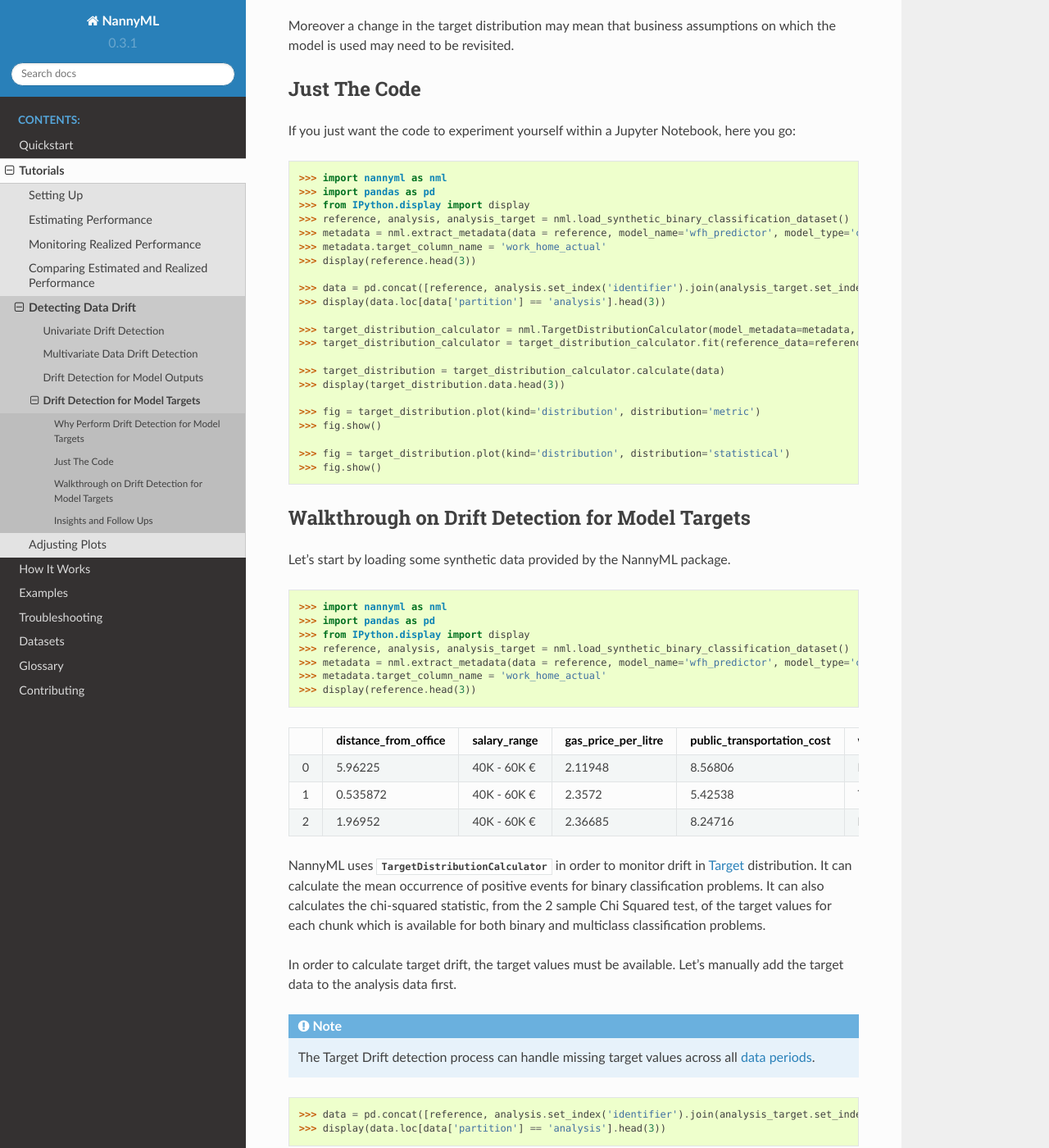
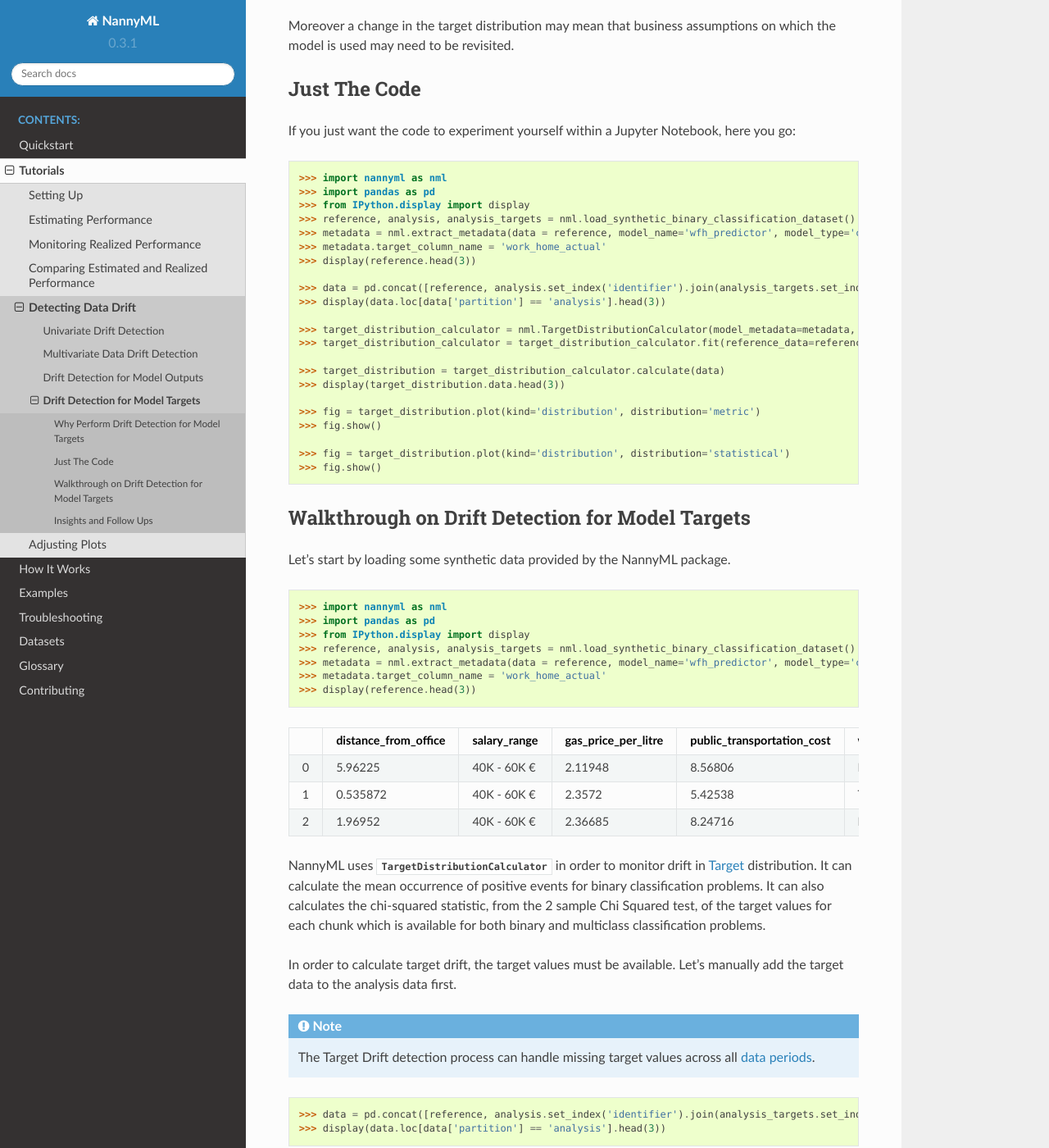
Before and after one commit to NannyML/nannyml, a Sphinx documentation site: the page built from docs/tutorials/detecting_data_drift/drift_detection_for_model_targets.rst, in a window 1280 px wide and 1400 px high, scrolled down 268 px. Shown: the whole window at 82% size. Built offline with Sphinx 7.4.7 and the Read the Docs theme 2.0.0, drawn with Linux system fonts in a browser that asks for light colours; pages that are not in the unit, such as notebooks, are missing from menus.

Commit message:
target drift fixes

```diff
--- a/docs/tutorials/detecting_data_drift/drift_detection_for_model_targets.rst
+++ b/docs/tutorials/detecting_data_drift/drift_detection_for_model_targets.rst
@@ -23,12 +23,12 @@ If you just want the code to experiment yourself within a Jupyter Notebook, here
     >>> import nannyml as nml
     >>> import pandas as pd
     >>> from IPython.display import display
-    >>> reference, analysis, analysis_target = nml.load_synthetic_binary_classification_dataset()
+    >>> reference, analysis, analysis_targets = nml.load_synthetic_binary_classification_dataset()
     >>> metadata = nml.extract_metadata(data = reference, model_name='wfh_predictor', model_type='classification_binary', exclude_columns=['identifier'])
     >>> metadata.target_column_name = 'work_home_actual'
     >>> display(reference.head(3))
 
-    >>> data = pd.concat([reference, analysis.set_index('identifier').join(analysis_target.set_index('identifier'), on='identifier', rsuffix='_r')], ignore_index=True).reset_index(drop=True)
+    >>> data = pd.concat([reference, analysis.set_index('identifier').join(analysis_targets.set_index('identifier'), on='identifier', rsuffix='_r')], ignore_index=True).reset_index(drop=True)
     >>> display(data.loc[data['partition'] == 'analysis'].head(3))
 
     >>> target_distribution_calculator = nml.TargetDistributionCalculator(model_metadata=metadata, chunk_size=5000)
@@ -56,7 +56,7 @@ Let's start by loading some synthetic data provided by the NannyML package.
     >>> import nannyml as nml
     >>> import pandas as pd
     >>> from IPython.display import display
-    >>> reference, analysis, analysis_target = nml.load_synthetic_binary_classification_dataset()
+    >>> reference, analysis, analysis_targets = nml.load_synthetic_binary_classification_dataset()
     >>> metadata = nml.extract_metadata(data = reference, model_name='wfh_predictor', model_type='classification_binary', exclude_columns=['identifier'])
     >>> metadata.target_column_name = 'work_home_actual'
     >>> display(reference.head(3))
@@ -87,7 +87,7 @@ data first.
 
 .. code-block:: python
 
-    >>> data = pd.concat([reference, analysis.set_index('identifier').join(analysis_target.set_index('identifier'), on='identifier', rsuffix='_r')], ignore_index=True).reset_index(drop=True)
+    >>> data = pd.concat([reference, analysis.set_index('identifier').join(analysis_targets.set_index('identifier'), on='identifier', rsuffix='_r')], ignore_index=True).reset_index(drop=True)
     >>> display(data.loc[data['partition'] == 'analysis'].head(3))
 
 +-------+------------------------+----------------+-----------------------+------------------------------+--------------------+-----------+----------+--------------+--------------------+---------------------+----------------+-------------+----------+
```
Also changed, not shown: docs/_static/target_distribution_metric.svg, docs/_static/target_distribution_statistical.svg, docs/example_notebooks/Tutorial - Model Targets.ipynb, 1 other file.
